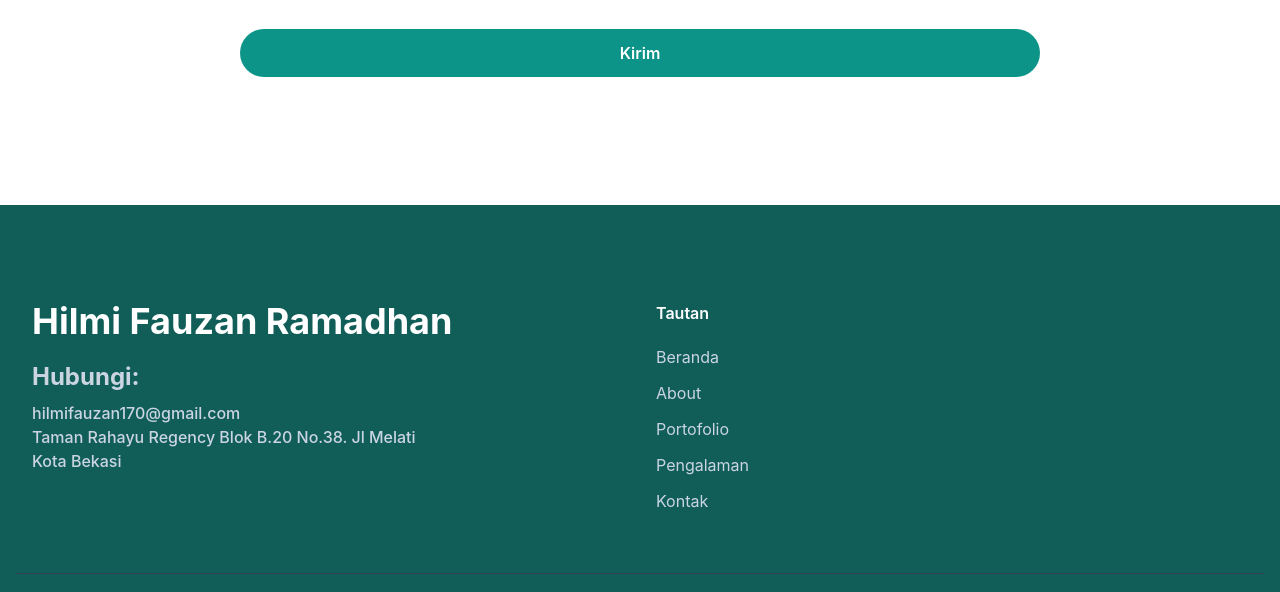
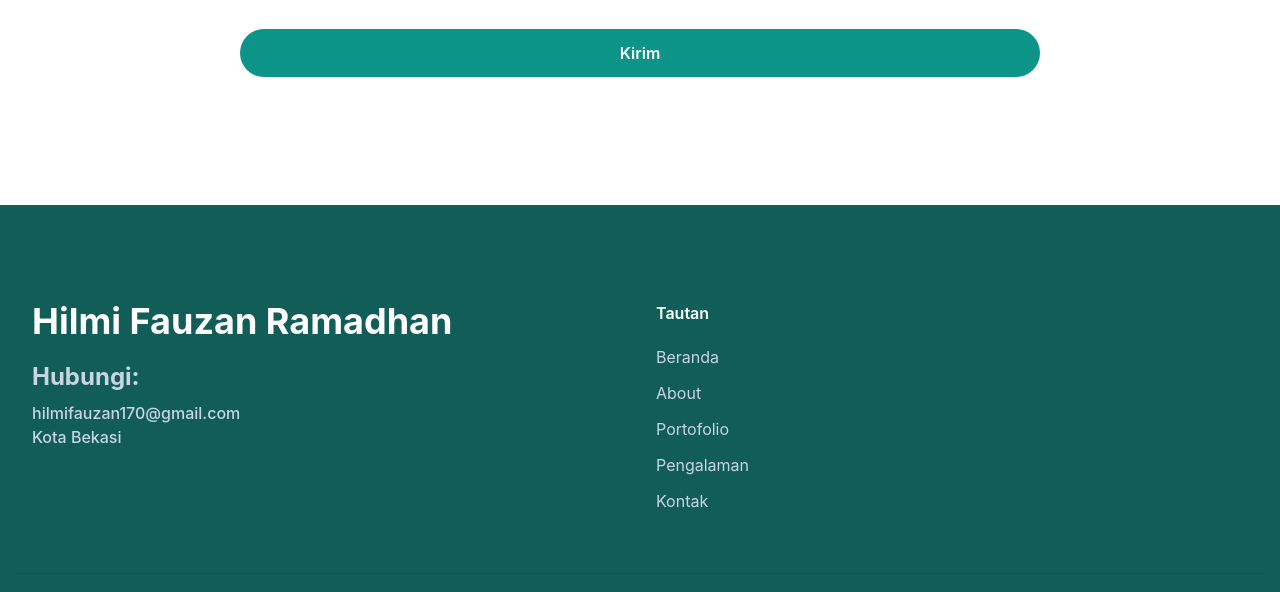
Before and after one commit to HilmiFauzan/portofolio_hilmi_fauzan, a website: page index.html in a window 1280 px wide. Shown: the part 4314-4906 px from the top of the page. Drawn offline with Linux system fonts and the light colour scheme.

Commit message:
Update index.html
change my biodata address

```diff
--- a/index.html
+++ b/index.html
@@ -345,7 +345,6 @@
 					<h2 class="font-bold text-4xl text-white mb-5">Hilmi Fauzan Ramadhan</h2>
 					<h3 class="font-bold text-2xl mb-2">Hubungi:</h3>
 					<p>hilmifauzan170@gmail.com</p>
-					<p>Taman Rahayu Regency Blok B.20 No.38. Jl Melati</p>
 					<p>Kota Bekasi</p>
 				</div>
 				<div class="w-full px-4 mb-12 md:w-1/2">
```
